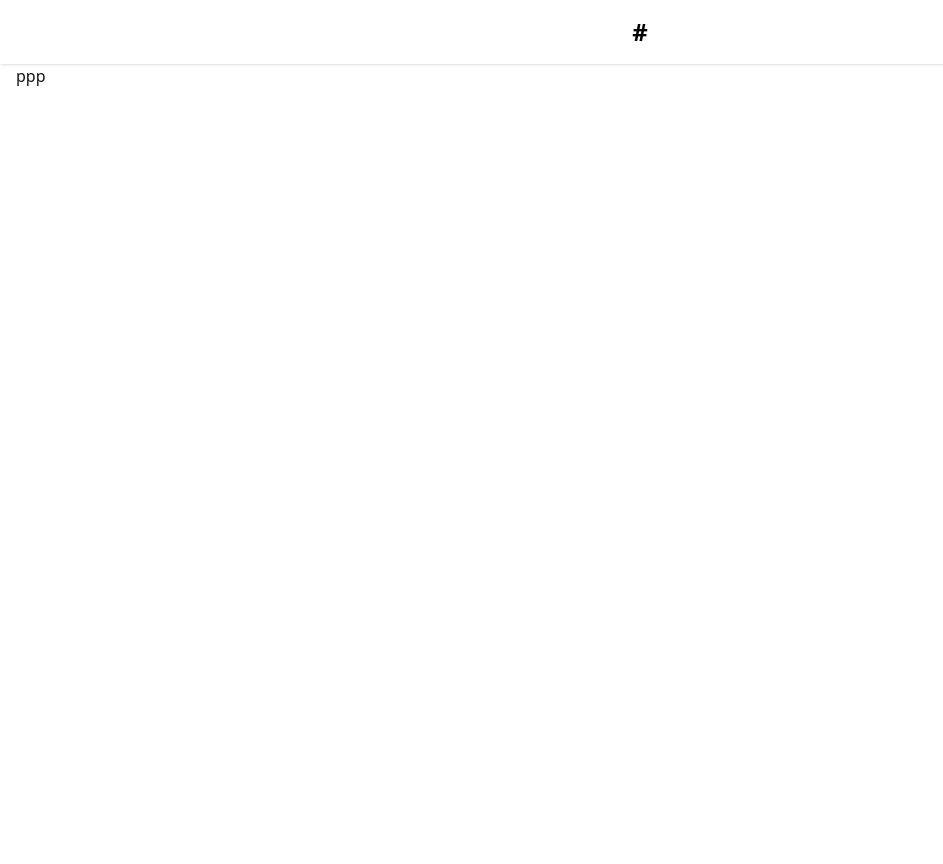
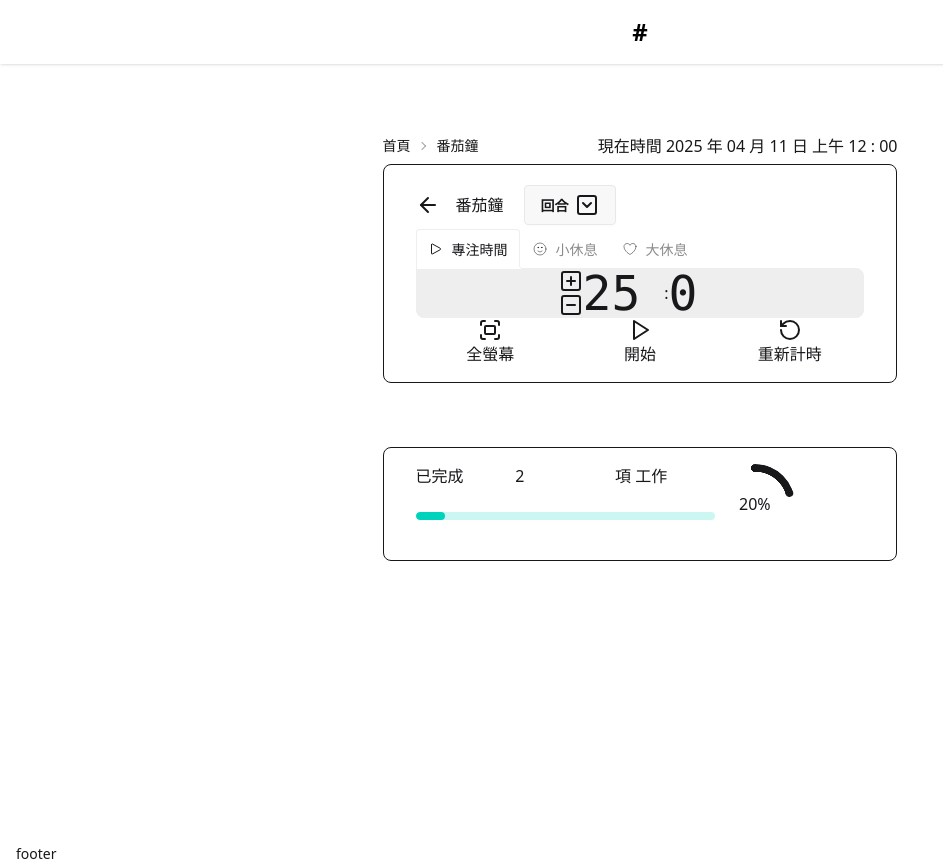
Before and after one commit to emba2ra3star/NTUEDTD_REACT_Just-Today, a React (Vite) app: page /Pomodoro in a window 1280 px wide. Shown: the whole page, without its empty margins (0-943 px from the left). Built offline with nearby package versions, Linux system fonts and the light colour scheme.

Commit message:
番茄鐘頁區塊

```diff
--- a/src/components/board/AddTodayItem.jsx
+++ b/src/components/board/AddTodayItem.jsx
@@ -3,7 +3,7 @@ function AddTodayItem() {
         <>
             <div className="flex flex-row h-fit px-[2rem] py-[1rem] items-center justify-between gap-[1rem] bg-base-100  border-1 rounded-lg border-base-content">
                 {/* 送出按鈕 */}
-                <input type="checkbox" defaultChecked className="mt-[1.5rem] checkbox border-base-content bg-base-100 checked:bg-base-content checked:text-base-100 checked:border-base-100 " />
+                <input type="checkbox" className="mt-[1.5rem] checkbox border-base-content bg-base-100 checked:bg-base-content checked:text-base-100 checked:border-base-100 " />
                 {/* 事項名稱 */}
                 <div className="w-[100%] flex flex-col">
                     <span>事項名稱</span>
--- a/src/components/board/TodayList.jsx
+++ b/src/components/board/TodayList.jsx
@@ -3,14 +3,14 @@ function TodayList() {
         <div className="w-2/5 bg-base-100 px-[2rem] py-[1rem] border-1 rounded-lg border-base-content min-h-screen">
             <span>今日行程</span>
             <section className="grid gap-[1rem]">
-                <div className="flex flex-row py-2 px-2 justify-between border-1 rounded-lg border-base-content">
+                <div className="flex flex-row py-2 px-6 justify-between border-1 rounded-lg border-base-content">
                     <div className="justify-items-start flex flex-row gap-[0.5rem]">
                         <span>。</span>
                         <span>9:00</span>
                         <p>title</p>
                     </div>
                     <div className="justify-end">
-                    <input type="checkbox" defaultChecked className="checkbox border-base-content bg-base-100 checked:bg-base-content checked:text-base-100 checked:border-base-100 " />
+                    <input type="checkbox" className="checkbox border-base-content bg-base-100 checked:bg-base-content checked:text-base-100 checked:border-base-100 " />
                     </div>
                 </div>
             </section>
--- /dev/null
+++ b/src/components/pomodoro/ClockFace.jsx
@@ -0,0 +1,66 @@
+import { SquareMinus, SquarePlus } from "lucide-react";
+import { useState } from "react";
+import ClockTimer from "./ClockTimer";
+
+
+function ClockFace() {
+    const [counter, setCounter] = useState(25);
+    return (
+        <div className="tabs tabs-lift">
+            {/* 專注時間 */}
+            <label className="tab">
+                <input type="radio" name="my_tabs_4" defaultChecked />
+                <svg xmlns="http://www.w3.org/2000/svg" fill="none" viewBox="0 0 24 24" strokeWidth="1.5" stroke="currentColor" className="size-4 me-2"><path strokeLinecap="round" strokeLinejoin="round" d="M5.25 5.653c0-.856.917-1.398 1.667-.986l11.54 6.347a1.125 1.125 0 0 1 0 1.972l-11.54 6.347a1.125 1.125 0 0 1-1.667-.986V5.653Z" /></svg>
+                專注時間
+            </label>
+
+            <div className="tab-content bg-base-300 border-base-300">
+                <div className="flex flex-row justify-center items-center">
+                    <div>
+                        <SquarePlus />
+                        <SquareMinus />
+                    </div>
+                    <ClockTimer val={counter}/>
+                    <span>:</span>
+                    <ClockTimer val={0}/>
+                </div>
+            </div>
+            {/* 小休息 */}
+            <label className="tab">
+                <input type="radio" name="my_tabs_4"/>
+                <svg xmlns="http://www.w3.org/2000/svg" fill="none" viewBox="0 0 24 24" strokeWidth="1.5" stroke="currentColor" className="size-4 me-2"><path strokeLinecap="round" strokeLinejoin="round" d="M15.182 15.182a4.5 4.5 0 0 1-6.364 0M21 12a9 9 0 1 1-18 0 9 9 0 0 1 18 0ZM9.75 9.75c0 .414-.168.75-.375.75S9 10.164 9 9.75 9.168 9 9.375 9s.375.336.375.75Zm-.375 0h.008v.015h-.008V9.75Zm5.625 0c0 .414-.168.75-.375.75s-.375-.336-.375-.75.168-.75.375-.75.375.336.375.75Zm-.375 0h.008v.015h-.008V9.75Z" /></svg>
+                小休息
+            </label>
+            <div className="tab-content bg-base-300 border-base-300">
+                <div className="flex flex-row justify-center items-center">
+                    <div>
+                        <SquarePlus />
+                        <SquareMinus />
+                    </div>
+                    <ClockTimer val={5}/>
+                    <span>:</span>
+                    <ClockTimer val={0}/>
+                </div>
+            </div>
+            {/* 大休息 */}
+            <label className="tab">
+                <input type="radio" name="my_tabs_4" />
+                <svg xmlns="http://www.w3.org/2000/svg" fill="none" viewBox="0 0 24 24" strokeWidth="1.5" stroke="currentColor" className="size-4 me-2"><path strokeLinecap="round" strokeLinejoin="round" d="M21 8.25c0-2.485-2.099-4.5-4.688-4.5-1.935 0-3.597 1.126-4.312 2.733-.715-1.607-2.377-2.733-4.313-2.733C5.1 3.75 3 5.765 3 8.25c0 7.22 9 12 9 12s9-4.78 9-12Z" /></svg>
+                大休息
+            </label>
+            <div className="tab-content bg-base-300 border-base-300">
+                <div className="flex flex-row justify-center items-center">
+                    <div>
+                        <SquarePlus />
+                        <SquareMinus />
+                    </div>
+                    <ClockTimer val={15}/>
+                    <span>:</span>
+                    <ClockTimer val={0}/>
+                </div>
+            </div>
+        </div >
+    );
+}
+
+export default ClockFace;
--- /dev/null
+++ b/src/components/pomodoro/ClockTimer.jsx
@@ -0,0 +1,9 @@
+function ClockTimer({val}) {
+    return (
+        <span className="countdown font-mono text-[48px] mr-[1.5rem]">
+            <span className="text-[{48}px]" style={{ "--value": val } /* as React.CSSProperties */} aria-live="polite" aria-label={val}></span>
+        </span>
+    );
+}
+
+export default ClockTimer;
--- /dev/null
+++ b/src/components/pomodoro/TimerSetting.jsx
@@ -0,0 +1,44 @@
+import { ArrowLeft, SquareChevronDown, Fullscreen, Play,RotateCcw } from "lucide-react";
+import ClockFace from "./ClockFace";
+
+
+function TimerSetting() {
+    return (
+        <div className="flex flex-col px-[2rem] py-[1rem] bg-base-100 border-1 rounded-lg border-base-content">
+            <div className="flex flex-row gap-[1rem] items-center">
+                <ArrowLeft />
+                <span>番茄鐘</span>
+                <div className="dropdown dropdown-end">
+                    <div tabIndex={0} role="button" className="btn m-1">
+                        <p>回合</p>
+                        <SquareChevronDown />
+                    </div>
+                    {/* 下拉選項清單 */}
+                    <ul tabIndex={0} className="dropdown-content menu bg-base-100 rounded-box z-1 w-24 p-2 shadow-sm">
+                        <li><a>1</a></li>
+                        <li><a>2</a></li>
+                    </ul>
+                </div>
+            </div>
+            {/* 鐘面 */}
+            <ClockFace />
+            {/* 操作 */}
+            <div className="grid grid-cols-3">
+                <div className="flex flex-col jusify-center items-center">
+                    <Fullscreen />
+                    <p>全螢幕</p>
+                </div>
+                <div className="flex flex-col jusify-center items-center">
+                    <Play />
+                    <p>開始</p>
+                </div>
+                <div className="flex flex-col jusify-center items-center">
+                    <RotateCcw />
+                    <p>重新計時</p>
+                </div>
+            </div>
+        </div>
+    );
+}
+
+export default TimerSetting;
--- a/src/pages/Pomodoro.jsx
+++ b/src/pages/Pomodoro.jsx
@@ -1,7 +1,37 @@
+import { Helmet } from "react-helmet-async";
+import TimerSetting from "../components/pomodoro/TimerSetting";
+
 function Pomodoro() {
     return (
         <div className="main_layout">
-            <p>ppp</p>
+            <Helmet>
+                <title>Just Today | 番茄鐘</title>
+            </Helmet>
+            <div className="content mt-[4rem] mx-auto">
+                <div className="flex flex-row gap-[4rem] justify-between items-center">
+                    <div className="breadcrumbs text-sm">
+                        <ul>
+                            <li><a>首頁</a></li>
+                            <li><a>番茄鐘</a></li>
+                        </ul>
+                    </div>
+                    <p>現在時間 2025 年 04 月 11 日 上午 12 : 00</p>
+                </div>
+                {/* 番茄鐘設定區 */}
+                <TimerSetting />
+                {/* 進度條區 */}
+                <div className="grid grid-cols-3 mt-16 px-[2rem] py-[1rem] bg-base-100 border-1 rounded-lg border-base-content">
+                    <div className="col-span-2 grid grid-cols-3">
+                        <p>已完成</p>
+                        <span>2</span>
+                        <p>項 工作</p>
+                        <progress className="col-span-3 progress progress-accent" value="10" max="100"></progress>
+                    </div>
+                    <div className="col-span-1 radial-progress" style={{ "--value": 20 } /* as React.CSSProperties */}
+                        aria-valuenow={20} role="progressbar">20%</div>
+                </div>
+            </div>
+            <div className="footer">footer</div>
         </div>
     );
 }
```
